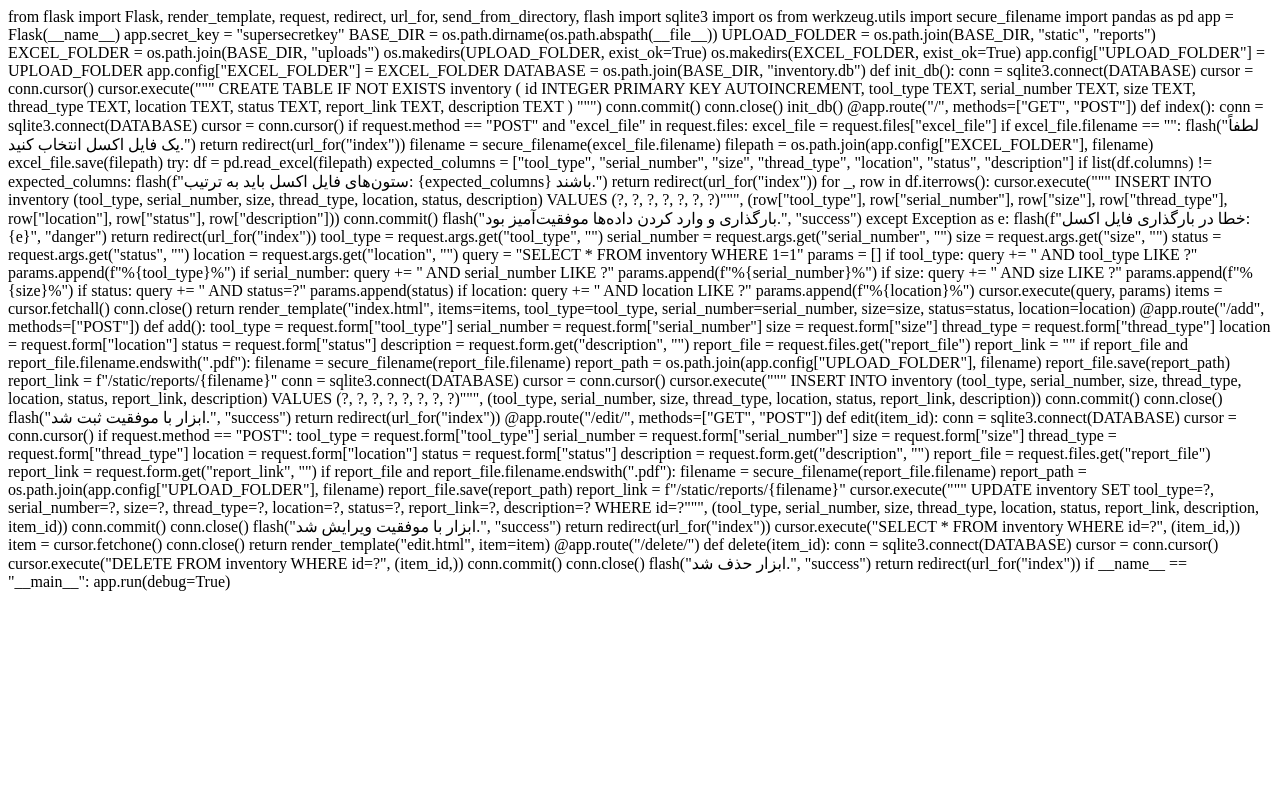
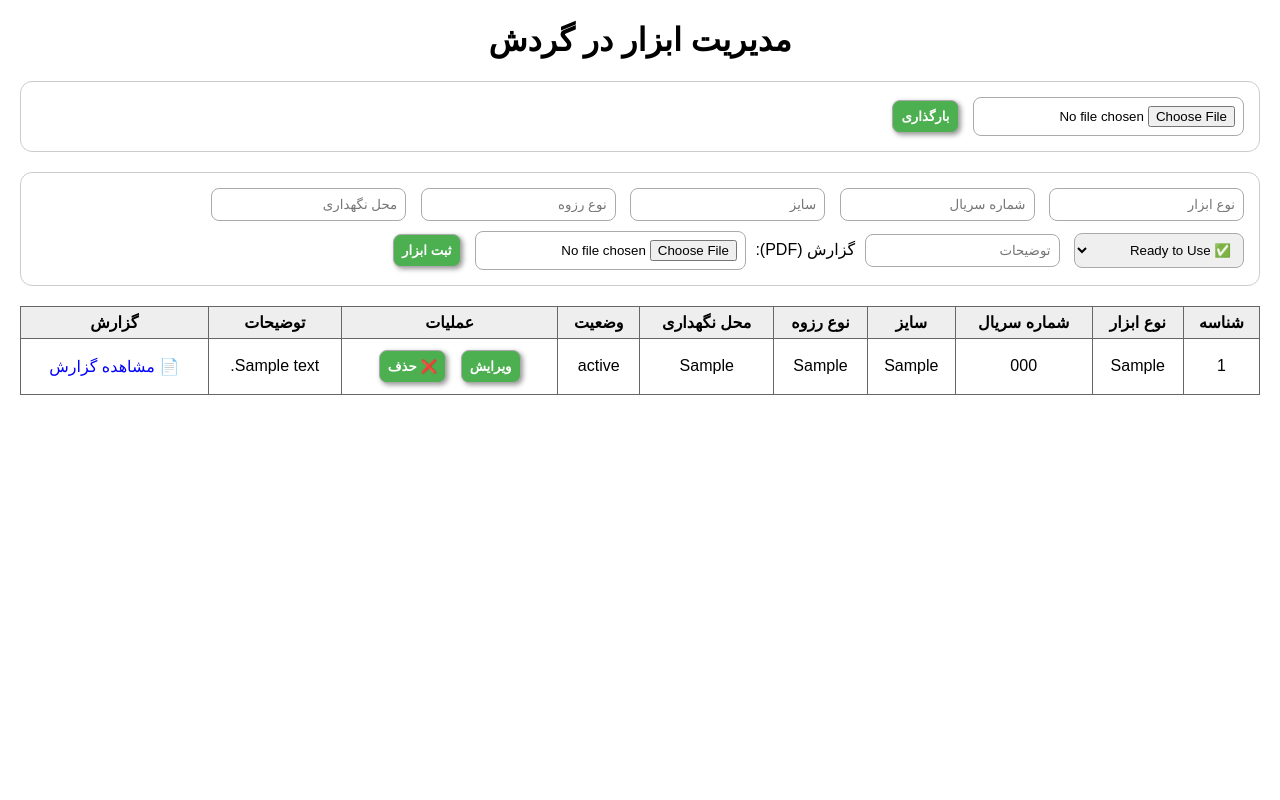
Before and after one commit to javadrad/Inventory-app-final, a Flask app: page / in a window 1280 px wide. Run offline with Flask 3, Linux system fonts and the light colour scheme; tables that the repository leaves empty hold one stand-in row (values such as "Sample post").

Commit message:
Update index.html

```diff
--- a/templates/index.html
+++ b/templates/index.html
@@ -1,179 +1,114 @@
-from flask import Flask, render_template, request, redirect, url_for, send_from_directory, flash
-import sqlite3
-import os
-from werkzeug.utils import secure_filename
-import pandas as pd
+<!DOCTYPE html>
+<html lang="fa">
+<head>
+    <meta charset="UTF-8">
+    <title>مدیریت ابزار در گردش</title>
+    <style>
+        body {
+            font-family: "B Nazanin", Arial, sans-serif;
+            direction: rtl;
+            margin: 20px;
+        }
+        h1 { text-align: center; font-weight: bold; }
+        form {
+            margin-bottom: 20px;
+            padding: 10px;
+            border: 1px solid #ccc;
+            border-radius: 12px;
+        }
+        input, select, button {
+            margin: 5px;
+            padding: 8px;
+            border-radius: 8px;
+            border: 1px solid #aaa;
+        }
+        button {
+            background: #4CAF50;
+            color: white;
+            font-weight: bold;
+            cursor: pointer;
+            box-shadow: 2px 2px 5px #999;
+        }
+        table {
+            width: 100%;
+            border-collapse: collapse;
+            margin-top: 15px;
+        }
+        th, td {
+            border: 1px solid #666;
+            padding: 6px;
+            text-align: center;
+        }
+        th { background: #eee; }
+        a { color: blue; text-decoration: none; }
+    </style>
+</head>
+<body>
+    <h1>مدیریت ابزار در گردش</h1>
 
-app = Flask(__name__)
-app.secret_key = "supersecretkey"
+    <!-- فرم آپلود اکسل -->
+    <form method="POST" enctype="multipart/form-data">
+        <input type="file" name="excel_file" accept=".xlsx,.xls">
+        <button type="submit">بارگذاری</button>
+    </form>
 
-BASE_DIR = os.path.dirname(os.path.abspath(__file__))
-UPLOAD_FOLDER = os.path.join(BASE_DIR, "static", "reports")
-EXCEL_FOLDER = os.path.join(BASE_DIR, "uploads")
+    <!-- فرم ثبت ابزار -->
+    <form method="POST" action="/add" enctype="multipart/form-data">
+        <input type="text" name="tool_type" placeholder="نوع ابزار" required>
+        <input type="text" name="serial_number" placeholder="شماره سریال" required>
+        <input type="text" name="size" placeholder="سایز">
+        <input type="text" name="thread_type" placeholder="نوع رزوه">
+        <input type="text" name="location" placeholder="محل نگهداری">
+        <select name="status">
+            <option value="Ready to Use">✅ Ready to Use</option>
+            <option value="Need to Repair">🛠 Need to Repair</option>
+            <option value="Need to Sandblast">🌀 Need to Sandblast</option>
+            <option value="Scrap">❌ Scrap</option>
+            <option value="Class 2">📘 Class 2</option>
+            <option value="Need to Inspection">🔍 Need to Inspection</option>
+        </select>
+        <input type="text" name="description" placeholder="توضیحات">
+        گزارش (PDF): <input type="file" name="report_file" accept="application/pdf">
+        <button type="submit">ثبت ابزار</button>
+    </form>
 
-os.makedirs(UPLOAD_FOLDER, exist_ok=True)
-os.makedirs(EXCEL_FOLDER, exist_ok=True)
-
-app.config["UPLOAD_FOLDER"] = UPLOAD_FOLDER
-app.config["EXCEL_FOLDER"] = EXCEL_FOLDER
-
-DATABASE = os.path.join(BASE_DIR, "inventory.db")
-
-def init_db():
-    conn = sqlite3.connect(DATABASE)
-    cursor = conn.cursor()
-    cursor.execute("""
-        CREATE TABLE IF NOT EXISTS inventory (
-            id INTEGER PRIMARY KEY AUTOINCREMENT,
-            tool_type TEXT,
-            serial_number TEXT,
-            size TEXT,
-            thread_type TEXT,
-            location TEXT,
-            status TEXT,
-            report_link TEXT,
-            description TEXT
-        )
-    """)
-    conn.commit()
-    conn.close()
-
-init_db()
-
-@app.route("/", methods=["GET", "POST"])
-def index():
-    conn = sqlite3.connect(DATABASE)
-    cursor = conn.cursor()
-
-    if request.method == "POST" and "excel_file" in request.files:
-        excel_file = request.files["excel_file"]
-        if excel_file.filename == "":
-            flash("لطفاً یک فایل اکسل انتخاب کنید.")
-            return redirect(url_for("index"))
-        filename = secure_filename(excel_file.filename)
-        filepath = os.path.join(app.config["EXCEL_FOLDER"], filename)
-        excel_file.save(filepath)
-        try:
-            df = pd.read_excel(filepath)
-            expected_columns = ["tool_type", "serial_number", "size", "thread_type", "location", "status", "description"]
-            if list(df.columns) != expected_columns:
-                flash(f"ستون‌های فایل اکسل باید به ترتیب: {expected_columns} باشند.")
-                return redirect(url_for("index"))
-            for _, row in df.iterrows():
-                cursor.execute("""
-                    INSERT INTO inventory (tool_type, serial_number, size, thread_type, location, status, description)
-                    VALUES (?, ?, ?, ?, ?, ?, ?)""",
-                               (row["tool_type"], row["serial_number"], row["size"], row["thread_type"], row["location"], row["status"], row["description"]))
-            conn.commit()
-            flash("بارگذاری و وارد کردن داده‌ها موفقیت‌آمیز بود.", "success")
-        except Exception as e:
-            flash(f"خطا در بارگذاری فایل اکسل: {e}", "danger")
-        return redirect(url_for("index"))
-
-    tool_type = request.args.get("tool_type", "")
-    serial_number = request.args.get("serial_number", "")
-    size = request.args.get("size", "")
-    status = request.args.get("status", "")
-    location = request.args.get("location", "")
-
-    query = "SELECT * FROM inventory WHERE 1=1"
-    params = []
-    if tool_type:
-        query += " AND tool_type LIKE ?"
-        params.append(f"%{tool_type}%")
-    if serial_number:
-        query += " AND serial_number LIKE ?"
-        params.append(f"%{serial_number}%")
-    if size:
-        query += " AND size LIKE ?"
-        params.append(f"%{size}%")
-    if status:
-        query += " AND status=?"
-        params.append(status)
-    if location:
-        query += " AND location LIKE ?"
-        params.append(f"%{location}%")
-
-    cursor.execute(query, params)
-    items = cursor.fetchall()
-    conn.close()
-    return render_template("index.html", items=items, tool_type=tool_type, serial_number=serial_number, size=size, status=status, location=location)
-
-@app.route("/add", methods=["POST"])
-def add():
-    tool_type = request.form["tool_type"]
-    serial_number = request.form["serial_number"]
-    size = request.form["size"]
-    thread_type = request.form["thread_type"]
-    location = request.form["location"]
-    status = request.form["status"]
-    description = request.form.get("description", "")
-
-    report_file = request.files.get("report_file")
-    report_link = ""
-    if report_file and report_file.filename.endswith(".pdf"):
-        filename = secure_filename(report_file.filename)
-        report_path = os.path.join(app.config["UPLOAD_FOLDER"], filename)
-        report_file.save(report_path)
-        report_link = f"/static/reports/{filename}"
-
-    conn = sqlite3.connect(DATABASE)
-    cursor = conn.cursor()
-    cursor.execute("""
-        INSERT INTO inventory (tool_type, serial_number, size, thread_type, location, status, report_link, description)
-        VALUES (?, ?, ?, ?, ?, ?, ?, ?)""",
-                   (tool_type, serial_number, size, thread_type, location, status, report_link, description))
-    conn.commit()
-    conn.close()
-    flash("ابزار با موفقیت ثبت شد.", "success")
-    return redirect(url_for("index"))
-
-@app.route("/edit/<int:item_id>", methods=["GET", "POST"])
-def edit(item_id):
-    conn = sqlite3.connect(DATABASE)
-    cursor = conn.cursor()
-
-    if request.method == "POST":
-        tool_type = request.form["tool_type"]
-        serial_number = request.form["serial_number"]
-        size = request.form["size"]
-        thread_type = request.form["thread_type"]
-        location = request.form["location"]
-        status = request.form["status"]
-        description = request.form.get("description", "")
-
-        report_file = request.files.get("report_file")
-        report_link = request.form.get("report_link", "")
-
-        if report_file and report_file.filename.endswith(".pdf"):
-            filename = secure_filename(report_file.filename)
-            report_path = os.path.join(app.config["UPLOAD_FOLDER"], filename)
-            report_file.save(report_path)
-            report_link = f"/static/reports/{filename}"
-
-        cursor.execute("""
-            UPDATE inventory SET tool_type=?, serial_number=?, size=?, thread_type=?, location=?, status=?, report_link=?, description=?
-            WHERE id=?""",
-                       (tool_type, serial_number, size, thread_type, location, status, report_link, description, item_id))
-        conn.commit()
-        conn.close()
-        flash("ابزار با موفقیت ویرایش شد.", "success")
-        return redirect(url_for("index"))
-
-    cursor.execute("SELECT * FROM inventory WHERE id=?", (item_id,))
-    item = cursor.fetchone()
-    conn.close()
-    return render_template("edit.html", item=item)
-
-@app.route("/delete/<int:item_id>")
-def delete(item_id):
-    conn = sqlite3.connect(DATABASE)
-    cursor = conn.cursor()
-    cursor.execute("DELETE FROM inventory WHERE id=?", (item_id,))
-    conn.commit()
-    conn.close()
-    flash("ابزار حذف شد.", "success")
-    return redirect(url_for("index"))
-
-if __name__ == "__main__":
-    app.run(debug=True)
+    <!-- جدول ابزارها -->
+    <table>
+        <tr>
+            <th>شناسه</th>
+            <th>نوع ابزار</th>
+            <th>شماره سریال</th>
+            <th>سایز</th>
+            <th>نوع رزوه</th>
+            <th>محل نگهداری</th>
+            <th>وضعیت</th>
+            <th>عملیات</th>
+            <th>توضیحات</th>
+            <th>گزارش</th>
+        </tr>
+        {% for item in items %}
+        <tr>
+            <td>{{ item[0] }}</td>
+            <td>{{ item[1] }}</td>
+            <td>{{ item[2] }}</td>
+            <td>{{ item[3] }}</td>
+            <td>{{ item[4] }}</td>
+            <td>{{ item[5] }}</td>
+            <td>{{ item[6] }}</td>
+            <td>
+                <a href="/edit/{{ item[0] }}"><button>ویرایش</button></a>
+                <a href="/delete/{{ item[0] }}"><button>❌ حذف</button></a>
+            </td>
+            <td>{{ item[8] }}</td>
+            <td>
+                {% if item[7] %}
+                    <a href="{{ item[7] }}" target="_blank">📄 مشاهده گزارش</a>
+                {% else %}
+                    -
+                {% endif %}
+            </td>
+        </tr>
+        {% endfor %}
+    </table>
+</body>
+</html>
```
